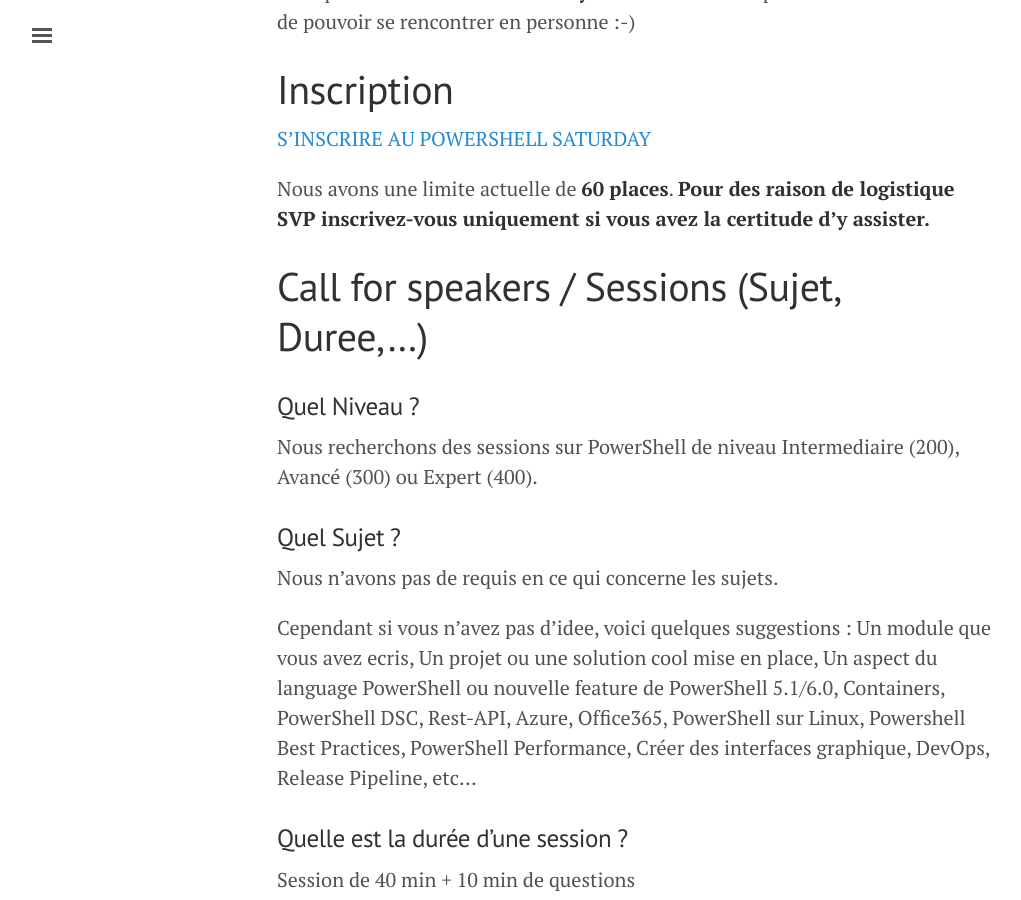
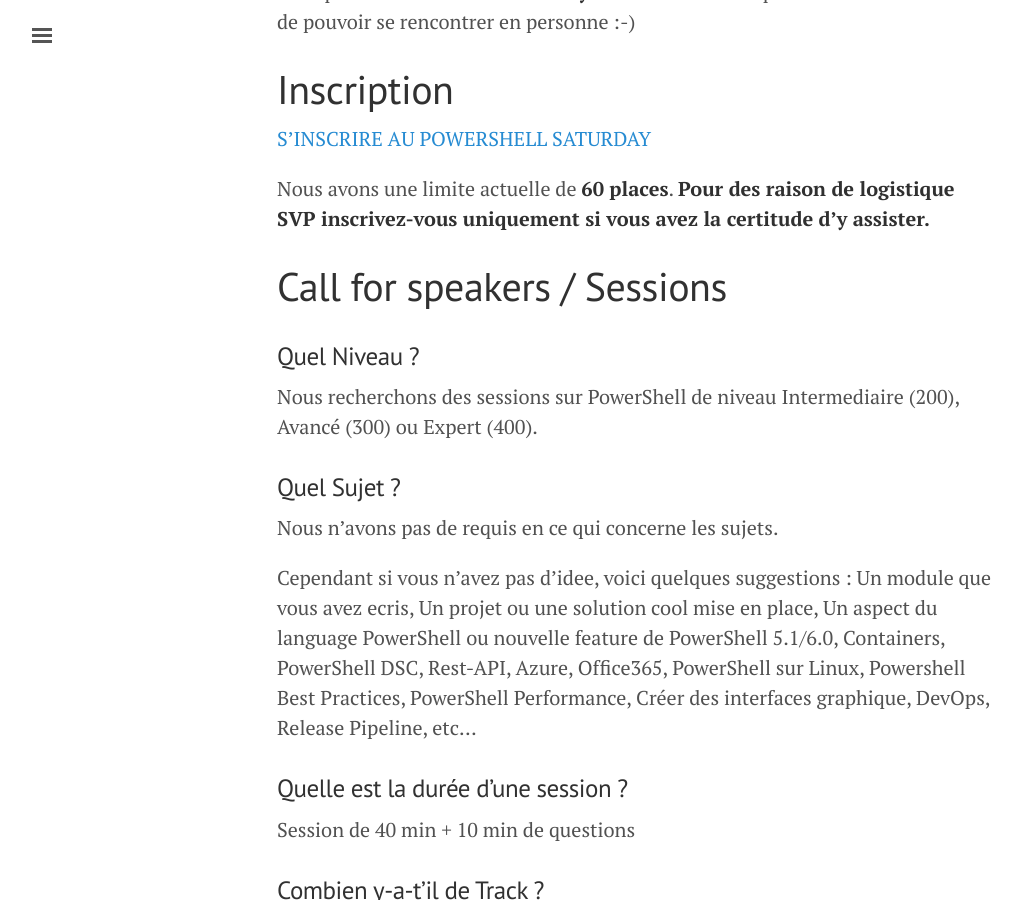
Before and after one commit to fredatgithub/frpsug.github.io, a Jekyll site: the page built from _posts/2017-06-04-PowerShellSaturday-Paris.md, in a window 1280 px wide and 900 px high, scrolled down 524 px. Shown: the whole window, without its empty margins (3-1024 px from the left). Built offline with Jekyll 4.4.1, drawn with Linux system fonts in a browser that asks for light colours.

Commit message:
Update subtitle

```diff
--- a/_posts/2017-06-04-PowerShellSaturday-Paris.md
+++ b/_posts/2017-06-04-PowerShellSaturday-Paris.md
@@ -17,7 +17,7 @@
 Nous avons une limite actuelle de __60 places__. **Pour des raison de logistique SVP inscrivez-vous uniquement si vous avez la certitude d'y assister.**
 
 
-# Call for speakers / Sessions (Sujet, Duree,...)
+# Call for speakers / Sessions
 
 ### Quel Niveau ?
 Nous recherchons des sessions sur PowerShell de niveau Intermediaire (200), Avancé (300) ou Expert (400).
```
